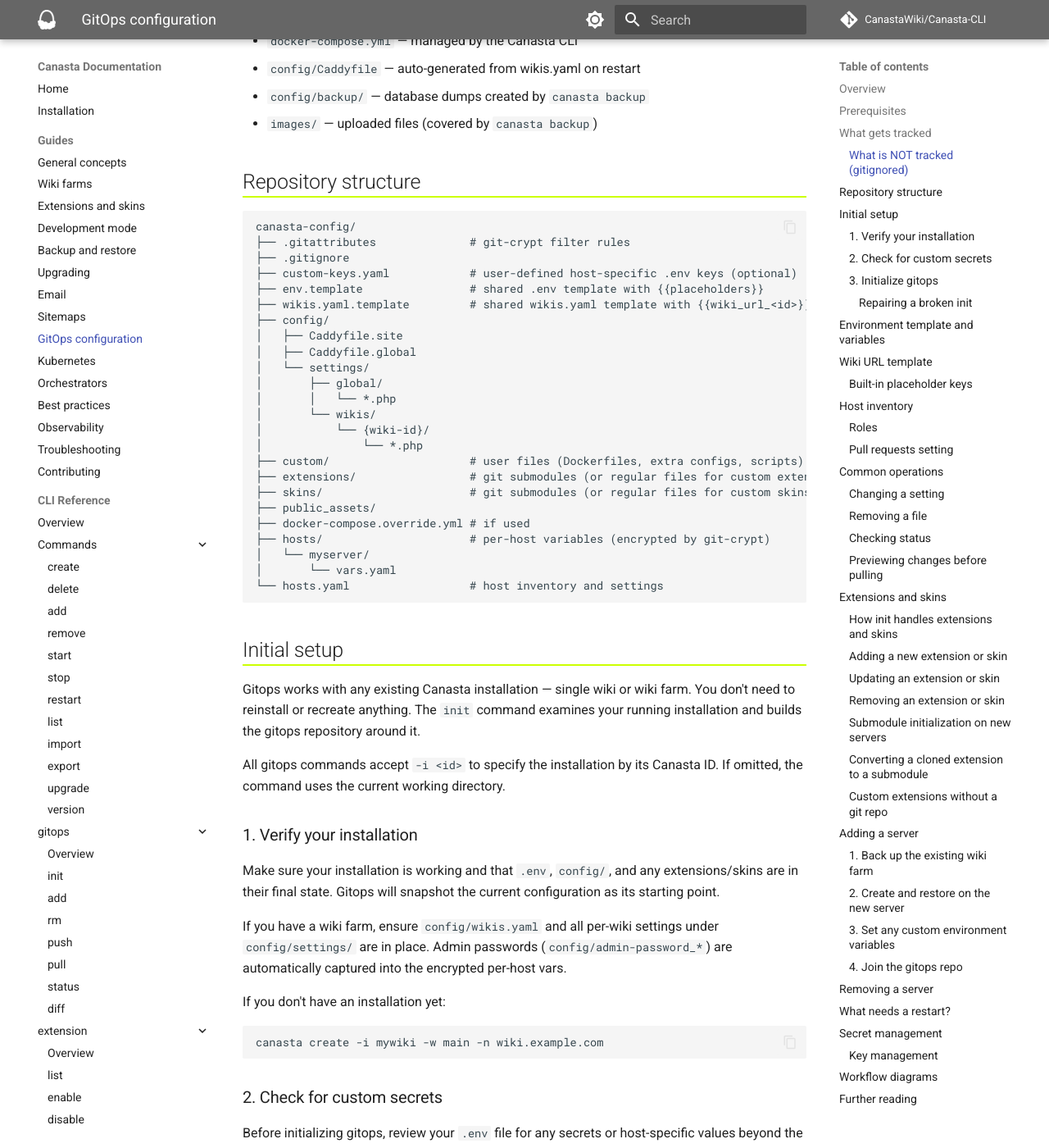
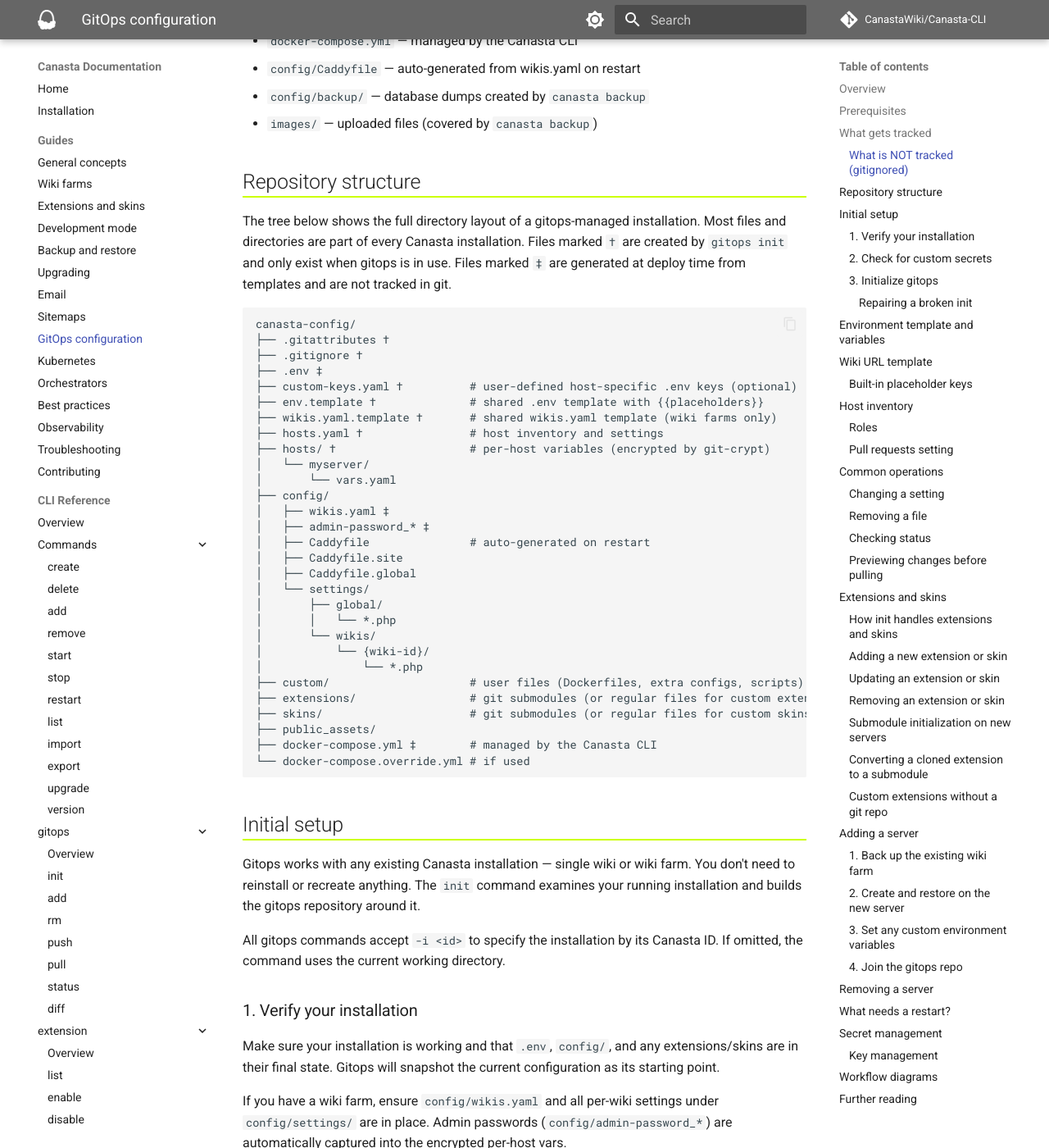
Before and after one commit to CanastaWiki/Canasta-CLI, an MkDocs documentation site: the page built from docs/guide/gitops.md, in a window 1280 px wide and 1400 px high, scrolled down 1652 px. Shown: the whole window at 82% size. Built offline with MkDocs 1.6.1 and Material for MkDocs 9.7.7, drawn with Linux system fonts in a browser that asks for light colours; comment, search, counter and statistics services are not loaded.

Commit message:
Clarify gitops-specific files in repo structure diagram (#646)
Add markers to distinguish files created by gitops (†) from files
generated at deploy time (‡), and include generated files in the tree
so readers see the full directory layout.

````diff
--- a/docs/guide/gitops.md
+++ b/docs/guide/gitops.md
@@ -49,14 +49,24 @@
 
 ## Repository structure
 
+The tree below shows the full directory layout of a gitops-managed installation. Most files and directories are part of every Canasta installation. Files marked `†` are created by `gitops init` and only exist when gitops is in use. Files marked `‡` are generated at deploy time from templates and are not tracked in git.
+
 ```
 canasta-config/
-├── .gitattributes              # git-crypt filter rules
-├── .gitignore
-├── custom-keys.yaml            # user-defined host-specific .env keys (optional)
-├── env.template                # shared .env template with {{placeholders}}
-├── wikis.yaml.template         # shared wikis.yaml template with {{wiki_url_<id>}} placeholders
+├── .gitattributes †
+├── .gitignore †
+├── .env ‡
+├── custom-keys.yaml †          # user-defined host-specific .env keys (optional)
+├── env.template †              # shared .env template with {{placeholders}}
+├── wikis.yaml.template †       # shared wikis.yaml template (wiki farms only)
+├── hosts.yaml †                # host inventory and settings
+├── hosts/ †                    # per-host variables (encrypted by git-crypt)
+│   └── myserver/
+│       └── vars.yaml
 ├── config/
+│   ├── wikis.yaml ‡
+│   ├── admin-password_* ‡
+│   ├── Caddyfile               # auto-generated on restart
 │   ├── Caddyfile.site
 │   ├── Caddyfile.global
 │   └── settings/
@@ -69,11 +79,8 @@
 ├── extensions/                 # git submodules (or regular files for custom extensions)
 ├── skins/                      # git submodules (or regular files for custom skins)
 ├── public_assets/
-├── docker-compose.override.yml # if used
-├── hosts/                      # per-host variables (encrypted by git-crypt)
-│   └── myserver/
-│       └── vars.yaml
-└── hosts.yaml                  # host inventory and settings
+├── docker-compose.yml ‡        # managed by the Canasta CLI
+└── docker-compose.override.yml # if used
 ```
 
 ## Initial setup
````
